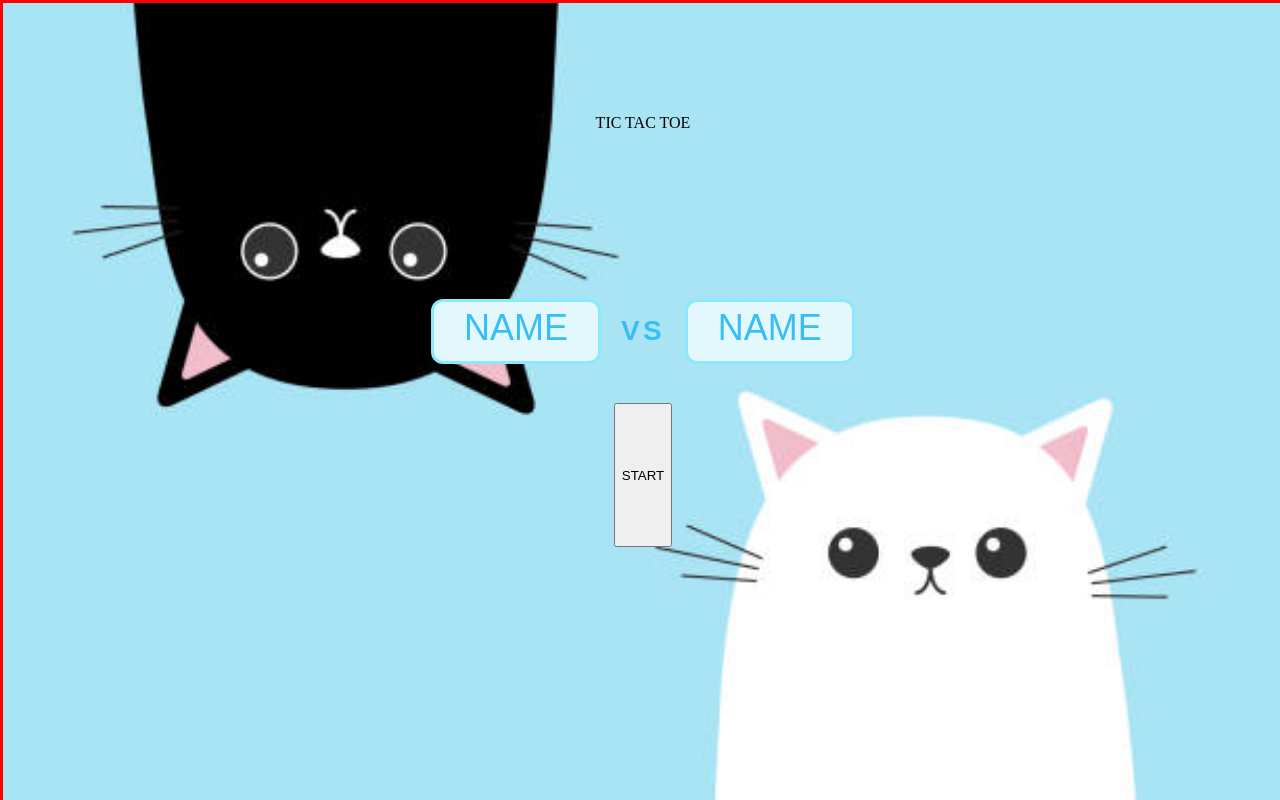
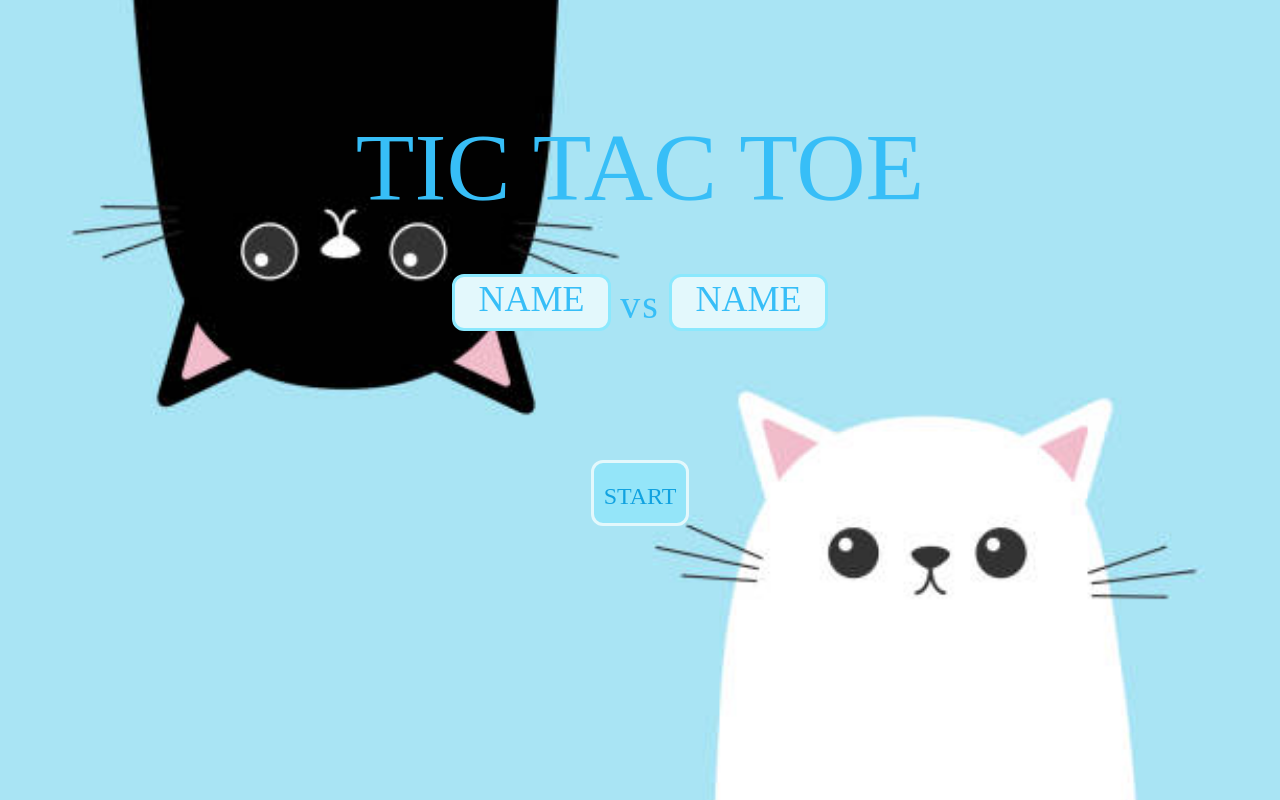
Before and after one commit to KrankyKnight/mood-tic-tac-toe, a React app: page / in a window 1280 px wide. Built offline with nearby package versions, Linux system fonts and the light colour scheme; a web font is replaced by a local one.

Commit message:
Set up styling for start page

```diff
--- a/Client/Components/StartMenu/StartMenu.tsx
+++ b/Client/Components/StartMenu/StartMenu.tsx
@@ -36,7 +36,9 @@ const StartMenu = () => {
       <h1 className='title' >TIC TAC TOE</h1>
       <div className='input'>
         <input id='player1-name' className='inputField' placeholder='NAME' type='text'/>
-        <span>VS</span>
+        <div className="vs">
+          <span>vs</span>
+        </div>
         <input id='player2-name' className='inputField' placeholder='NAME' type='text'/>
       </div>
       <button className='start' id="game-start-button" onClick={setupPlayers}>START</button>
--- /dev/null
+++ b/Client/Components/StartMenu/_1280x832Styles.scss
@@ -0,0 +1,110 @@
+$heightPadding: 14vh;
+$contentWidth: calc(100vw - (29vw * 2));
+
+$titleHeight: 98px;
+$titleFontSize: 96px;
+$inputHeight: 122px;
+$inputFieldWidth: 159px;
+$inputFieldHeight: 57px;
+$placeholderHeight: 57px;
+$placeholderFontSize: 36px;
+$placeholderVerticalTranslate: 4px;
+$vsHeight: 57px;
+$vsWidth: 58px;
+$vsVerticalTranslate: 2px;
+$vsFontSize: 40px;
+$vsLetterSpacing: 2px;
+$startHeight: 66px;
+$startWidth: 98px;
+$startFontSize: 24px;
+$startPaddingTop: 6px;
+
+@media (max-height: 832px){
+  .startMenuGrid {
+    height: 100vh;
+    width: 100vw;
+    box-sizing: border-box;
+    margin: 0px;
+    padding: $heightPadding 0px;
+    display: flex;
+    flex-direction: column;
+    align-items: center;
+    gap: 64px;
+    .title {
+      height: $titleHeight;
+      flex-shrink: 0;
+      color: $textColor1;
+      text-align: center;
+      -webkit-text-stroke-width: 3;
+      -webkit-text-stroke-color: $textColor1;
+      font-family: "NTR";
+      font-size: $titleFontSize;
+      font-style: normal;
+      font-weight: 400;
+      line-height: normal;
+    }
+    .input {
+      height: $inputHeight;
+      flex-shrink: 0;
+      display: flex;
+      flex-direction: row;
+      .inputField {
+        box-sizing: border-box;
+        padding: 0px;
+        width: $inputFieldWidth;
+        height: $inputFieldHeight;
+        flex-shrink: 0;
+        border-radius: 12px;
+        border: 3px solid $inputBorder;
+        background: $inputBackground;
+      }
+      ::placeholder {
+        color: $textColor1;
+        height: $placeholderHeight;
+        font-family: "NTR";
+        text-align: center;
+        font-size: $placeholderFontSize;
+        font-style: normal;
+        font-weight: 400;
+        line-height: normal;
+        translate: 0px $placeholderVerticalTranslate;
+      }
+      .vs {
+        display: flex;
+        height: $vsHeight;
+        width: $vsWidth;
+        flex-direction: column;
+        justify-content: center;
+        flex-shrink: 0;
+        translate: 0px $vsVerticalTranslate;
+        span {
+          color: $textColor1;
+          text-align: center;
+          font-family: "NTR";
+          font-size: $vsFontSize;
+          font-style: normal;
+          font-weight: 400;
+          letter-spacing: $vsLetterSpacing;
+        }
+      }
+    }
+    .start {
+      box-sizing: border-box;
+      height: $startHeight;
+      width: $startWidth;
+      flex-shrink: 0;
+      border-radius: 12px;
+      border: 3px solid $lightBorder;
+      background: $buttonBackground;
+      color: $buttonText;
+      -webkit-text-stroke-width: 0.5;
+      -webkit-text-stroke-color: $buttonText;
+      font-family: "NTR";
+      font-size: $startFontSize;
+      font-style: normal;
+      font-weight: 400;
+      line-height: 1;
+      padding-top: $startPaddingTop;
+    }
+  }
+}
--- /dev/null
+++ b/Client/Components/StartMenu/_dynamicStyles.scss
@@ -0,0 +1,111 @@
+$heightPadding: 14vh;
+$contentWidth: calc(100vw - (29vw * 2));
+
+$titleHeight: 8vh;
+$titleFontSize: 12vh;
+$gap: $titleFontSize;
+$inputHeight: 10vh;
+$inputFieldWidth: 20vh;
+$inputFieldHeight: 7vh;
+$placeholderHeight: 7vh;
+$placeholderFontSize: 4vh;
+$placeholderVerticalTranslate: 4px;
+$vsHeight: 7vh;
+$vsWidth: 7vh;
+$vsVerticalTranslate: 2px;
+$vsFontSize: 5vh;
+$vsLetterSpacing: .2vw;
+$startHeight: 8vh;
+$startWidth: 15vh;
+$startFontSize: 3vh;
+$startPaddingTop: .7vh;
+
+@media (min-height: 833px){
+  .startMenuGrid {
+    height: 100vh;
+    width: 100vw;
+    box-sizing: border-box;
+    margin: 0px;
+    padding: $heightPadding 0px;
+    display: flex;
+    flex-direction: column;
+    align-items: center;
+    gap: $gap;
+    .title {
+      height: $titleHeight;
+      flex-shrink: 0;
+      color: $textColor1;
+      text-align: center;
+      -webkit-text-stroke-width: 3;
+      -webkit-text-stroke-color: $textColor1;
+      font-family: "NTR";
+      font-size: $titleFontSize;
+      font-style: normal;
+      font-weight: 400;
+      line-height: normal;
+    }
+    .input {
+      height: $inputHeight;
+      flex-shrink: 0;
+      display: flex;
+      flex-direction: row;
+      .inputField {
+        box-sizing: border-box;
+        padding: 0px;
+        width: $inputFieldWidth;
+        height: $inputFieldHeight;
+        flex-shrink: 0;
+        border-radius: 12px;
+        border: 3px solid $inputBorder;
+        background: $inputBackground;
+      }
+      ::placeholder {
+        color: $textColor1;
+        height: $placeholderHeight;
+        font-family: "NTR";
+        text-align: center;
+        font-size: $placeholderFontSize;
+        font-style: normal;
+        font-weight: 400;
+        line-height: normal;
+        translate: 0px $placeholderVerticalTranslate;
+      }
+      .vs {
+        display: flex;
+        height: $vsHeight;
+        width: $vsWidth;
+        flex-direction: column;
+        justify-content: center;
+        flex-shrink: 0;
+        translate: 0px $vsVerticalTranslate;
+        span {
+          color: $textColor1;
+          text-align: center;
+          font-family: "NTR";
+          font-size: $vsFontSize;
+          font-style: normal;
+          font-weight: 400;
+          letter-spacing: $vsLetterSpacing;
+        }
+      }
+    }
+    .start {
+      box-sizing: border-box;
+      height: $startHeight;
+      width: $startWidth;
+      flex-shrink: 0;
+      border-radius: 12px;
+      border: 3px solid $lightBorder;
+      background: $buttonBackground;
+      color: $buttonText;
+      -webkit-text-stroke-width: 0.5;
+      -webkit-text-stroke-color: $buttonText;
+      font-family: "NTR";
+      font-size: $startFontSize;
+      font-style: normal;
+      font-weight: 400;
+      line-height: 1;
+      padding-top: $startPaddingTop;
+    }
+  }
+}
--- a/Client/Components/StartMenu/startMenuStyles.scss
+++ b/Client/Components/StartMenu/startMenuStyles.scss
@@ -1,56 +1,3 @@
 @import '../../GlobalStyles/styles.scss';
-
-.startMenuGrid {
-  border: solid 3px red;
-  position: fixed;
-  display: grid;
-  width: 100vw;
-  height: 100vh;
-  grid:
-    [row1-start] ". . ." 14vh [row1-end]
-    [row2-start] ". title ." 18vh [row2-end]
-    [row3-start] ". input ." 18vh [row3-end]
-    [row4-start] ". start ." 18vh [row4-end]
-    [row5-start] ". . ." 18vh [row5-end]
-    [row6-start] ". . ." 14vh [row6-end]
-    / 29vw 42vw 29vw;
-    .title {
-      grid-area: title;
-      justify-self: center;
-    }
-    .input {
-      grid-area: input;
-      justify-self: center;
-      width: 100%;
-      display: flex;
-      justify-content: center;
-      align-items: center;
-      gap: 20px;
-      .inputField {
-        height: 57px;
-        width: 160px;
-        border-radius: 12px;
-        border: 3px solid $sMMediumBlue2;
-        background-color: $sMLightBlue1;
-        text-align: center;
-      }
-      ::placeholder {
-        color: $sMDarkBlue2;
-        font-family: "NTR", sans-serif;
-        font-size: 36px;
-        transform: translateY(10%);
-      }
-      span {
-        font-family: "NTR", sans-serif;
-        font-size: 28px;
-        font-weight: bold;
-        color: $sMDarkBlue2;
-        letter-spacing: .2rem;
-        align-self: center;
-      }
-    }
-    .start {
-      grid-area: start;
-      justify-self: center;
-    }
-}
+@import './1280x832Styles';
+@import './dynamicStyles';
--- a/Client/GlobalStyles/_variables.scss
+++ b/Client/GlobalStyles/_variables.scss
@@ -1,22 +1,8 @@
-/*
-  bV = board view
-  sM = start menu
-*/
 
-// Board View Colors
-$bVDarkBlue1: #11A2E0;
-$bVMediumBlue1: #ACEAF8;
-$bVLightBlue1: #D1F4FC;
-$bVDarkBlue2: #37BEF7;
-$bVMediumBlue2: #8BE8FD;
-$bVLightBlue2: #E3F8FD;
-$bVDarkBlue3: #62CDF8;
-$bVMediumBlue3: #C1F4FF;
-$bVLightBlue3: #EDFBFE;
-
-// Start Menu Colors
-$sMDarkBlue1: #11A2E0;
-$sMDarkBlue2: #37BEF7;
-$sMMediumBlue1: #94E5F9;
-$sMMediumBlue2: #8BE8FD;
-$sMLightBlue1: #E3F8FC;
+// Blue Theme
+$textColor1: #37BEF7;
+$inputBorder: #8BE8FD;
+$lightBorder: #E3F8FC;
+$inputBackground: #E3F8FC;
+$buttonBackground: #94E5F9;
+$buttonText: #11A2E0;
```
